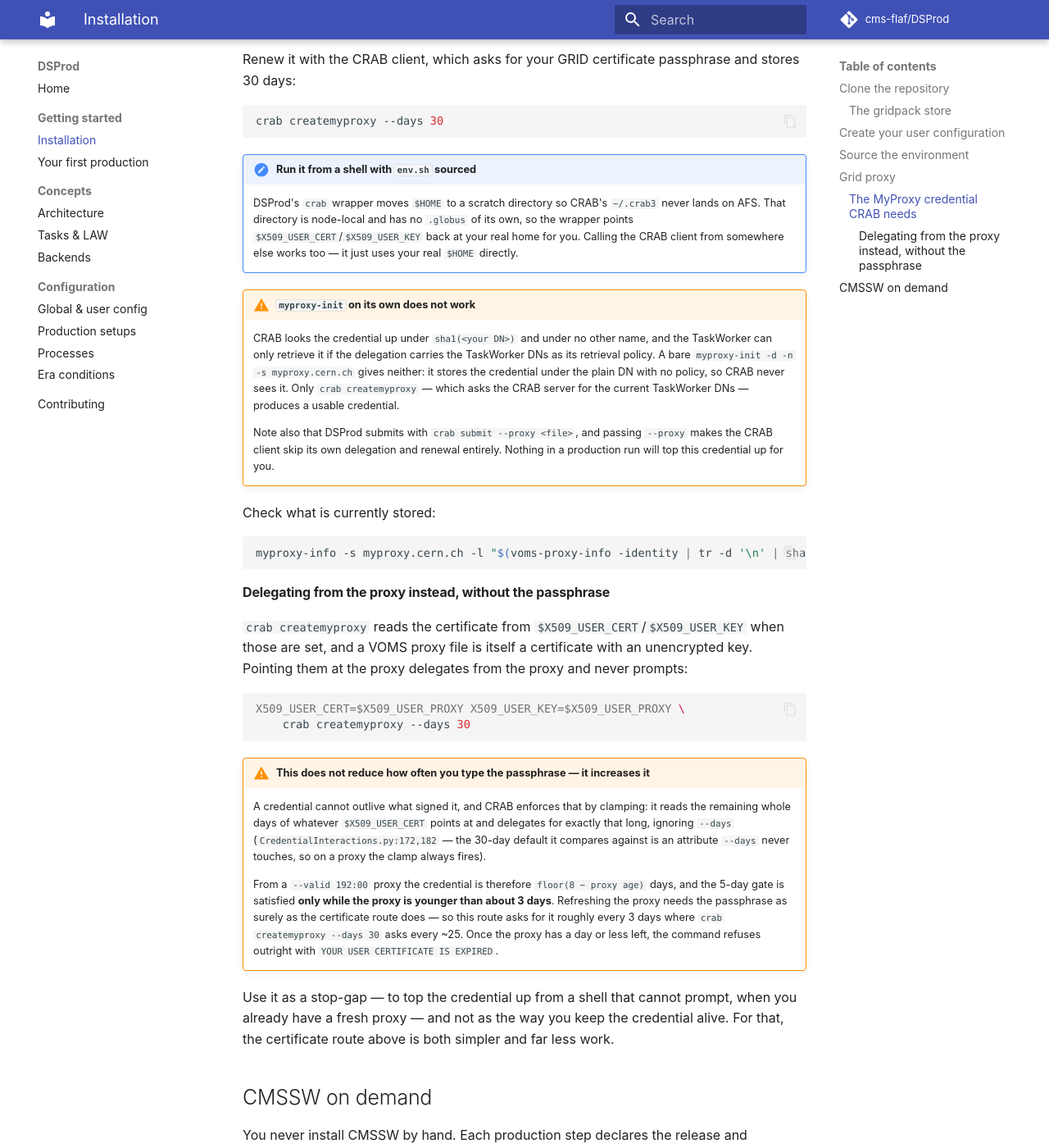
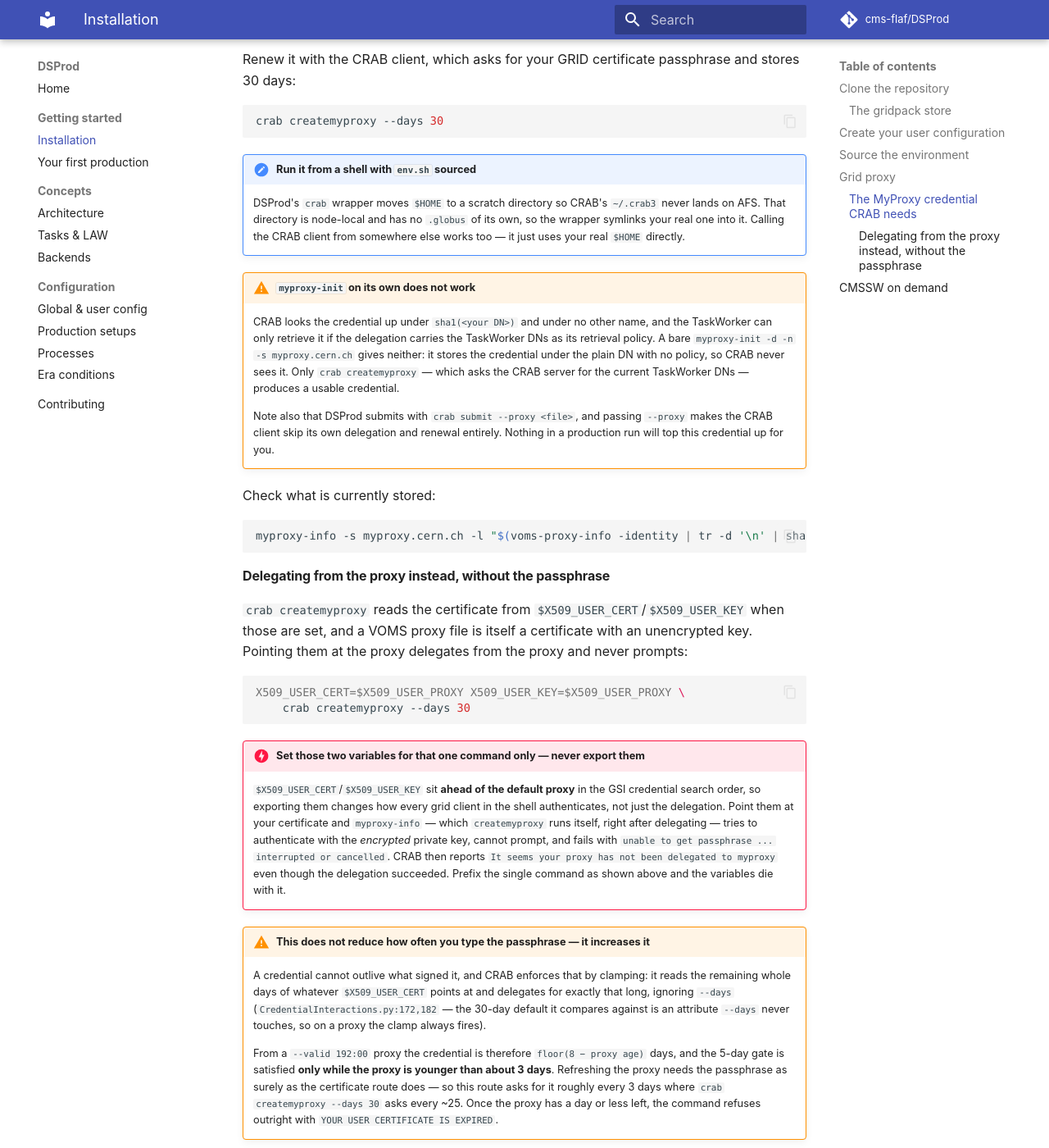
Before and after one commit to cms-flaf/DSProd, an MkDocs documentation site: the page built from docs/getting-started/installation.md, in a window 1280 px wide and 1400 px high, scrolled down 2750 px. Shown: the whole window at 82% size. Built offline with MkDocs 1.6.1 and Material for MkDocs 9.7.7, drawn with Linux system fonts in a browser that asks for light colours; comment, search, counter and statistics services are not loaded.

Commit message:
link .globus into CRAB's scratch home instead of overriding the GSI credential path

````diff
--- a/docs/getting-started/installation.md
+++ b/docs/getting-started/installation.md
@@ -116,9 +116,9 @@
 
 !!! note "Run it from a shell with `env.sh` sourced"
     DSProd's `crab` wrapper moves `$HOME` to a scratch directory so CRAB's `~/.crab3` never lands
-    on AFS. That directory is node-local and has no `.globus` of its own, so the wrapper points
-    `$X509_USER_CERT`/`$X509_USER_KEY` back at your real home for you. Calling the CRAB client
-    from somewhere else works too — it just uses your real `$HOME` directly.
+    on AFS. That directory is node-local and has no `.globus` of its own, so the wrapper symlinks
+    your real one into it. Calling the CRAB client from somewhere else works too — it just uses
+    your real `$HOME` directly.
 
 !!! warning "`myproxy-init` on its own does not work"
     CRAB looks the credential up under `sha1(<your DN>)` and under no other name, and the
@@ -148,6 +148,16 @@
     crab createmyproxy --days 30
 ```
 
+!!! danger "Set those two variables for that one command only — never export them"
+    `$X509_USER_CERT`/`$X509_USER_KEY` sit **ahead of the default proxy** in the GSI credential
+    search order, so exporting them changes how every grid client in the shell authenticates, not
+    just the delegation. Point them at your certificate and `myproxy-info` — which
+    `createmyproxy` runs itself, right after delegating — tries to authenticate with the
+    *encrypted* private key, cannot prompt, and fails with
+    `unable to get passphrase ... interrupted or cancelled`. CRAB then reports
+    `It seems your proxy has not been delegated to myproxy` even though the delegation succeeded.
+    Prefix the single command as shown above and the variables die with it.
+
 !!! warning "This does not reduce how often you type the passphrase — it increases it"
     A credential cannot outlive what signed it, and CRAB enforces that by clamping: it reads the
     remaining whole days of whatever `$X509_USER_CERT` points at and delegates for exactly that
````
Also changed, not shown: docs/concepts/backends.md (+5 -2 lines), 2 other files.
